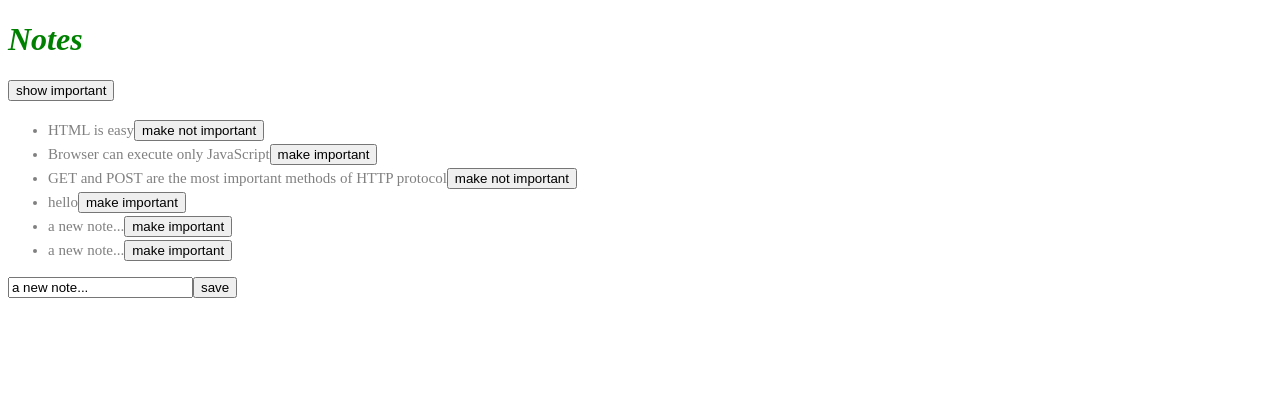
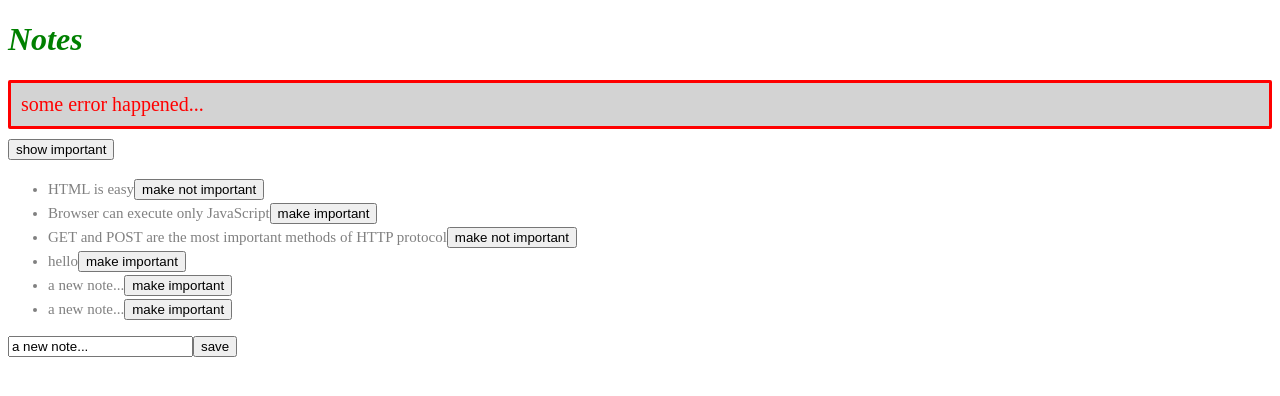
Before and after one commit to osmukkaHY/full-stack-open, a React (Vite) app in the folder part2/example/: page / in a window 1280 px wide. Shown: the top 396 px of the page. Built offline with nearby package versions, Linux system fonts and the light colour scheme; data requests are answered from the project's data file.

Commit message:
Added an error message box

```diff
--- a/part2/example/src/App.jsx
+++ b/part2/example/src/App.jsx
@@ -1,11 +1,13 @@
 import { useState, useEffect } from 'react'
 import Note from './components/Note.jsx'
+import Notification from './components/Notification.jsx'
 import noteService from './services/notes'
 
 const App = () => {
   const [notes, setNotes] = useState([])
   const [newNote, setNewNote] = useState('a new note...')
   const [showAll, setShowAll] = useState(true)
+  const [errorMessage, setErrorMessage] = useState('some error happened...')
 
   useEffect(() => {
     noteService
@@ -25,9 +27,12 @@ const App = () => {
         setNotes(notes.map(note => note.id === id ? returnedNote : note))
     })
       .catch(error => {
-        alert(
-          `the note '${note.content}' was already deleted from server`
+        setErrorMessage(
+          `Note '${note.content}' was already removed from server`
         )
+        setTimeout(() => {
+          setErrorMessage(null)
+        }, 5000)
         setNotes(notes.filter(n => n.id !== id))
       })
   }
@@ -61,6 +66,7 @@ const App = () => {
   return (
     <div>
       <h1>Notes</h1>
+      <Notification message={errorMessage} />
       <div>
         <button onClick={() => setShowAll(!showAll)}>
           show {showAll ? 'important' : 'all'}
--- /dev/null
+++ b/part2/example/src/components/Notification.jsx
@@ -0,0 +1,13 @@
+const Notification = ({ message }) => {
+    if(message === null) {
+        return null
+    }
+
+    return (
+        <div className="error">
+            {message}
+        </div>
+    )
+}
+
+export default Notification
--- a/part2/example/src/index.css
+++ b/part2/example/src/index.css
@@ -8,3 +8,13 @@ h1 {
   padding-top: 3px;
   font-size: 15px;
 }
+
+.error {
+  color: red;
+  background: lightgrey;
+  font-size: 20px;
+  border-style: solid;
+  border-radius: 2px;
+  padding: 10px;
+  margin-bottom: 10px;
+}
```
